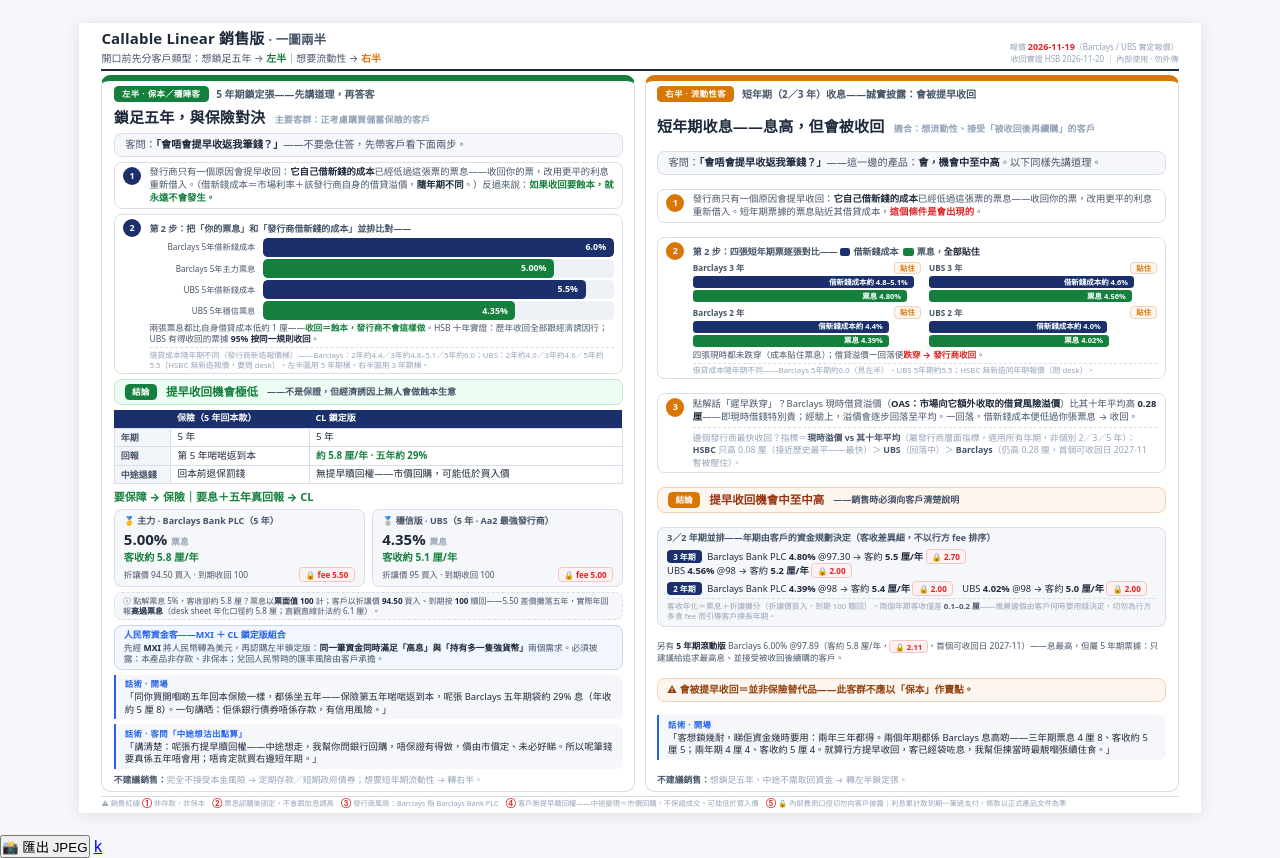
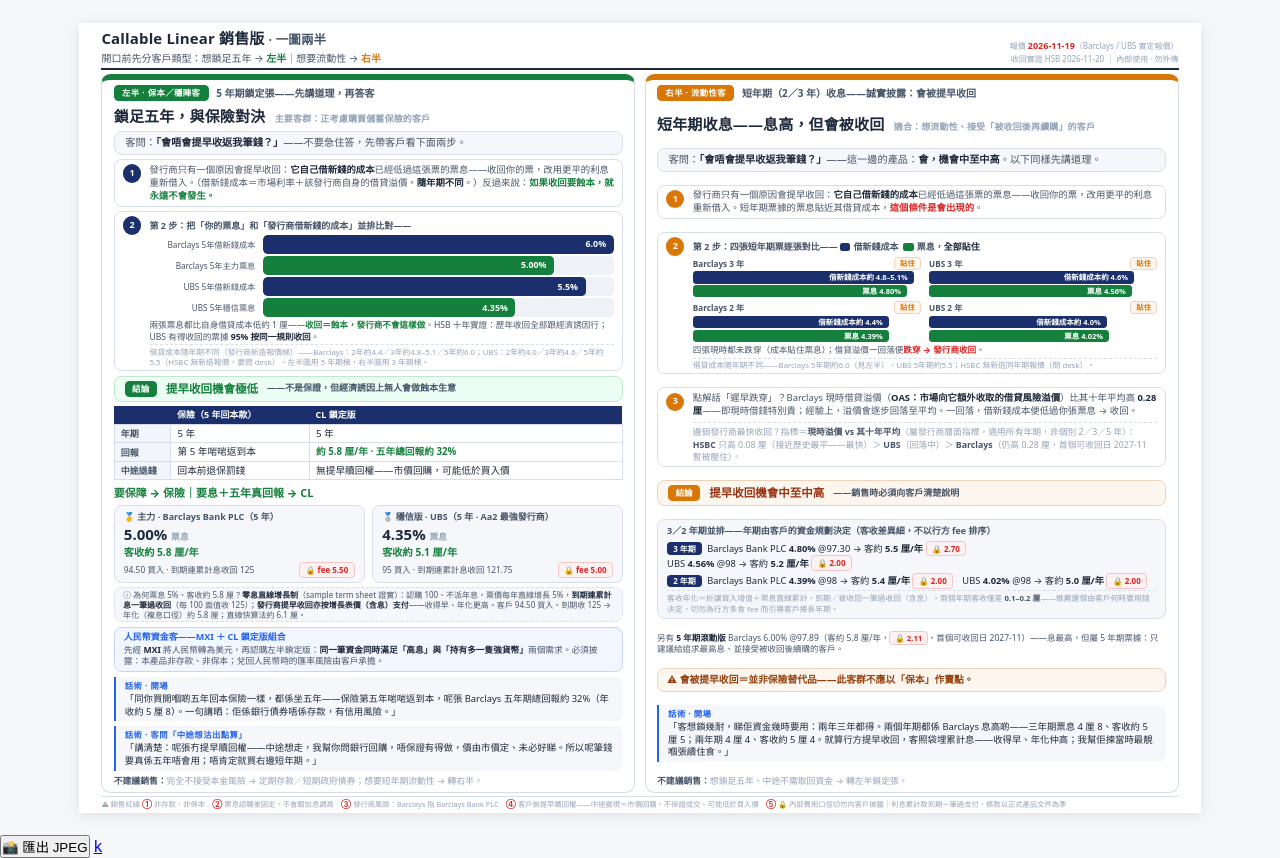
Before and after one commit to leunghlk/infographics, a plain HTML site: page rm-cl-sell-guide-A4-2026-11.html in a window 1280 px wide. Drawn offline with Linux system fonts and the light colour scheme.

Commit message:
v31: TS 對讀落地——零息直線增長制（desk 確認 confirmation 跟 TS）: 對決表29%→總回報約32%、pf改「到期連累計息收回125/121.75」、gloss重寫零息直線增長制+早收按增長表價含息、右psrc機制句、右話術加「收得早、年化仲高」；gloss/sheet/half CSS 收緊保1頁
Co-Authored-By: Claude Code <noreply@anthropic.com>

```diff
--- a/rm-cl-sell-guide-A4-2026-11.html
+++ b/rm-cl-sell-guide-A4-2026-11.html
@@ -18,8 +18,8 @@
   }
   .sheet{
     width:297mm; min-height:209mm; margin:6mm auto; background:var(--surface);
-    padding:1.4mm 6mm 1mm; box-shadow:0 2px 14px rgba(0,0,0,.10);
-    display:flex; flex-direction:column; gap:1.1mm;
+    padding:1.3mm 6mm .9mm; box-shadow:0 2px 14px rgba(0,0,0,.10);
+    display:flex; flex-direction:column; gap:1mm;
   }
   @media print{
     body{background:#fff;}
@@ -40,7 +40,7 @@
   /* main split */
   .main{display:grid; grid-template-columns:1fr 1fr; gap:2.5mm; flex:1;}
   .half{border:1px solid var(--line); border-top:1.6mm solid var(--green); border-radius:2.5mm; background:#fff;
-    padding:1.4mm 3mm 1mm; display:flex; flex-direction:column; gap:1.1mm; justify-content:space-between;}
+    padding:1.3mm 3mm .9mm; display:flex; flex-direction:column; gap:1mm; justify-content:space-between;}
   .half.r{border-top-color:var(--amber);}
   .chip{display:flex; align-items:center; gap:2mm;}
   .chip .tag{background:var(--green); color:#fff; font-size:8.4px; font-weight:800; border-radius:1.2mm; padding:.6mm 2.2mm; letter-spacing:.05em;}
@@ -121,7 +121,7 @@
   .pc3 .fee{font-size:7.8px; padding:.2mm 1.2mm;}
 
   /* 客收 gloss */
-  .gloss{font-size:8px; color:var(--ink2); background:var(--bg); border:1px dashed var(--line); border-radius:2mm; padding:.6mm 2.2mm; line-height:1.3;}
+  .gloss{font-size:8px; color:var(--ink2); background:var(--bg); border:1px dashed var(--line); border-radius:2mm; padding:.45mm 2.2mm; line-height:1.24;}
   .gloss b{color:var(--ink);}
 
   /* 人民幣 MXI 組合 */
@@ -187,7 +187,7 @@
       <table class="vs2">
         <tr><th style="width:15mm"></th><th>保險（5 年回本款）</th><th>CL 鎖定版</th></tr>
         <tr><td>年期</td><td>5 年</td><td>5 年</td></tr>
-        <tr><td>回報</td><td>第 5 年啱啱返到本</td><td class="win">約 5.8 厘/年 · 五年約 29%</td></tr>
+        <tr><td>回報</td><td>第 5 年啱啱返到本</td><td class="win">約 5.8 厘/年 · 五年總回報約 32%</td></tr>
         <tr><td>中途退錢</td><td>回本前退保罰錢</td><td>無提早贖回權——市價回購，可能低於買入價</td></tr>
       </table>
       <div class="punch">要保障 → 保險｜要息＋五年真回報 → CL</div>
@@ -197,17 +197,17 @@
           <div class="pt">🥇 主力 · Barclays Bank PLC（5 年）</div>
           <div class="px">5.00%<small>票息</small></div>
           <div class="pk">客收約 5.8 厘/年</div>
-          <div class="pf"><span>折讓價 94.50 買入 · 到期收回 100</span><span class="fee">🔒 fee 5.50</span></div>
+          <div class="pf"><span>94.50 買入 · 到期連累計息收回 125</span><span class="fee">🔒 fee 5.50</span></div>
         </div>
         <div class="pc">
           <div class="pt">🥈 穩信版 · UBS（5 年 · Aa2 最強發行商）</div>
           <div class="px">4.35%<small>票息</small></div>
           <div class="pk">客收約 5.1 厘/年</div>
-          <div class="pf"><span>折讓價 95 買入 · 到期收回 100</span><span class="fee">🔒 fee 5.00</span></div>
+          <div class="pf"><span>95 買入 · 到期連累計息收回 121.75</span><span class="fee">🔒 fee 5.00</span></div>
         </div>
       </div>
 
-      <div class="gloss">ⓘ 點解票息 5%，客收卻約 5.8 厘？票息以<b>票面值 100</b> 計；客戶以折讓價 <b>94.50</b> 買入、到期按 <b>100</b> 贖回——5.50 差價攤落五年，實際年回報<b>高過票息</b>（desk sheet 年化口徑約 5.8 厘；直觀直線計法約 6.1 厘）。</div>
+      <div class="gloss">ⓘ 為何票息 5%、客收約 5.8 厘？<b>零息直線增長制</b>（sample term sheet 證實）：認購 100、不派年息，票價每年直線增長 5%，<b>到期連累計息一筆過收回</b>（每 100 面值收 125）；<b>發行商提早收回亦按增長表價（含息）支付</b>——收得早、年化更高。客戶 94.50 買入、到期收 125 → 年化（複息口徑）約 5.8 厘；直線快算法約 6.1 厘。</div>
 
       <div class="mxi">
         <div class="mt">人民幣資金客——MXI ＋ CL 鎖定版組合</div>
@@ -216,7 +216,7 @@
 
       <div class="say">
         <div class="st">話術 · 開場</div>
-        <div class="tx">「同你買開嗰啲五年回本保險一樣，都係坐五年——保險第五年啱啱返到本，呢張 Barclays 五年期袋約 29% 息（年收約 5 厘 8）。一句講晒：佢係銀行債券唔係存款，有信用風險。」</div>
+        <div class="tx">「同你買開嗰啲五年回本保險一樣，都係坐五年——保險第五年啱啱返到本，呢張 Barclays 五年期總回報約 32%（年收約 5 厘 8）。一句講晒：佢係銀行債券唔係存款，有信用風險。」</div>
       </div>
 
       <div class="say">
@@ -268,7 +268,7 @@
         <div class="pt">3／2 年期並排——年期由客戶的資金規劃決定（客收差異細，不以行方 fee 排序）</div>
         <div class="prow"><span class="yr">3 年期</span><span class="seg">Barclays Bank PLC <b>4.80%</b> @97.30 → 客約 <b>5.5 厘/年</b>&nbsp;<span class="fee">🔒 2.70</span></span>　<span class="seg">UBS <b>4.56%</b> @98 → 客約 <b>5.2 厘/年</b>&nbsp;<span class="fee">🔒 2.00</span></span></div>
         <div class="prow"><span class="yr">2 年期</span><span class="seg">Barclays Bank PLC <b>4.39%</b> @98 → 客約 <b>5.4 厘/年</b>&nbsp;<span class="fee">🔒 2.00</span></span>　<span class="seg">UBS <b>4.02%</b> @98 → 客約 <b>5.0 厘/年</b>&nbsp;<span class="fee">🔒 2.00</span></span></div>
-        <div class="psrc">客收年化＝票息＋折讓攤分（折讓價買入、到期 100 贖回）。兩個年期客收僅差 <b>0.1–0.2 厘</b>——推薦邊個由客戶何時要用錢決定，切勿為行方多食 fee 而引導客戶揀長年期。</div>
+        <div class="psrc">客收年化＝折讓買入增值＋票息直線累計，到期／被收回一筆過收回（含息）。兩個年期客收僅差 <b>0.1–0.2 厘</b>——推薦邊個由客戶何時要用錢決定，切勿為行方多食 fee 而引導客戶揀長年期。</div>
       </div>
       <div class="pc3">另有 <b>5 年期滾動版</b> Barclays 6.00% @97.89（客約 5.8 厘/年，<span class="fee">🔒 2.11</span>，首個可收回日 2027-11）——息最高，但屬 5 年期票據：只建議給追求最高息、並接受被收回後續購的客戶。</div>
 
@@ -276,7 +276,7 @@
 
       <div class="say">
         <div class="st">話術 · 開場</div>
-        <div class="tx">「客想鎖幾耐，睇佢資金幾時要用：兩年三年都得。兩個年期都係 Barclays 息高啲——三年期票息 4 厘 8、客收約 5 厘 5；兩年期 4 厘 4、客收約 5 厘 4。就算行方提早收回，客已經袋咗息，我幫佢揀當時最靚嗰張續住食。」</div>
+        <div class="tx">「客想鎖幾耐，睇佢資金幾時要用：兩年三年都得。兩個年期都係 Barclays 息高啲——三年期票息 4 厘 8、客收約 5 厘 5；兩年期 4 厘 4、客收約 5 厘 4。就算行方提早收回，客照袋埋累計息——收得早、年化仲高；我幫佢揀當時最靚嗰張續住食。」</div>
       </div>
 
       <div class="route"><b>不建議銷售：</b>想鎖足五年、中途不需取回資金 → 轉左半鎖定張。</div>
```
Also changed, not shown: 1 other file.
